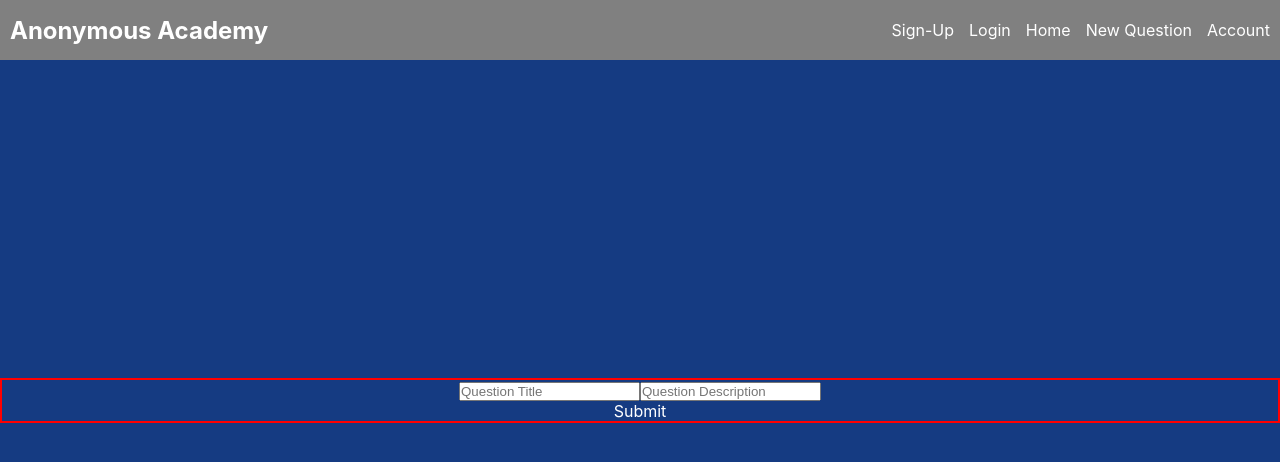
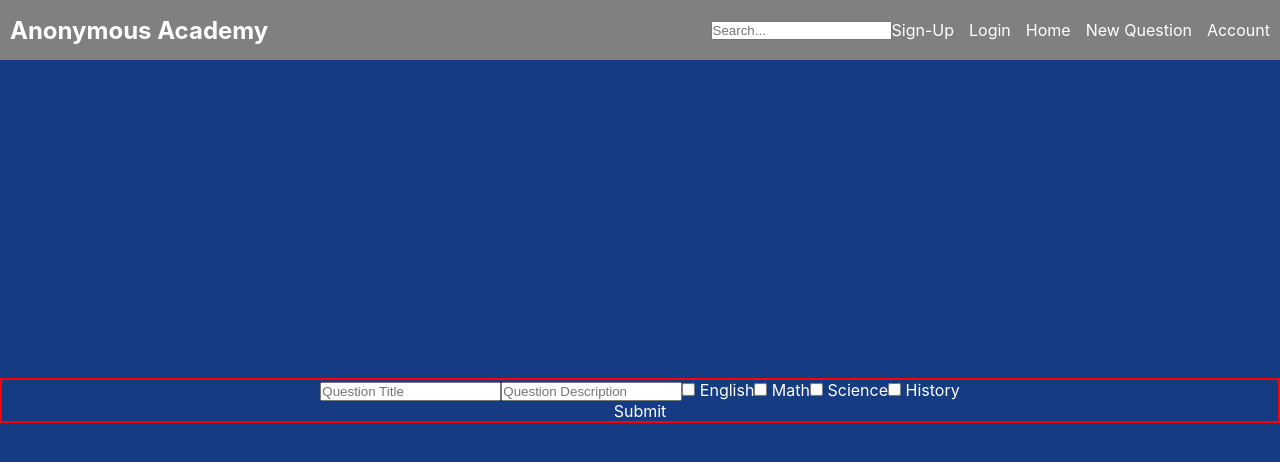
Before and after one commit to OHS-HBS-WorkStudy/client-side-mockup, a React (Create React App) app in the folder mock-up/: page / in a window 1280 px wide. Both pictures are taken after a click on the element "New Question". Shown: the top 462 px of the page. Built offline with nearby package versions, Linux system fonts and the light colour scheme.

Commit message:
messing with tags

```diff
--- a/mock-up/src/App.css
+++ b/mock-up/src/App.css
@@ -286,7 +286,7 @@ nav .a {
     z-index: 1000;
     background-color: gray;
     box-shadow: -5px 0 5px rgba(0,0,0,0.25);
-    transition: 0.75s ease-out;
+    transition: 0.75s cubic-bezier(0.4, 0, 0.2, 1);
   }
 
   nav .a {
--- a/mock-up/src/Navigator.js
+++ b/mock-up/src/Navigator.js
@@ -23,6 +23,7 @@ export default function Navigator() {
                     <label for="sidebar-active" className="close-sidebar">
                         <svg xmlns="http://www.w3.org/2000/svg" height="32px" viewBox="0 -960 960 960" width="32px" fill="#5f6368"><path d="m256-200-56-56 224-224-224-224 56-56 224 224 224-224 56 56-224 224 224 224-56 56-224-224-224 224Z"/></svg>
                     </label>
+            <input type="text" placeholder='Search...' />
            <div className="a">
             <CustomButton func={change_screen} data={1} name={"Sign-Up"} />
             <CustomButton func={change_screen} data={2} name={"Login"}/>
--- a/mock-up/src/screens/NewThread.js
+++ b/mock-up/src/screens/NewThread.js
@@ -1,22 +1,19 @@
+import { useState, useEffect } from "react";
 import CustomButton from "../CustomButton";
 
-
 export default function NewThread() {
+  const [selectedTags, setSelectedTags] = useState([]);
 
   function DataSave(title, dataArray) {
-        let datas = JSON.stringify(dataArray);
-
     localStorage.setItem(title, JSON.stringify(dataArray));
   }
 
   function questionCount() {
     let countVal = Number(localStorage.getItem("questionCount"));
 
-        console.log(countVal)
-
     if (countVal >= 1) {
-            localStorage.setItem("questionCount", countVal+1);
-            return countVal+1;
+      localStorage.setItem("questionCount", countVal + 1);
+      return countVal + 1;
     } else {
       localStorage.setItem("questionCount", 1);
       return 1;
@@ -25,23 +22,48 @@ export default function NewThread() {
 
   function questionSubmit() {
     let num = questionCount();
-
     let get1 = document.getElementById("QuestionTitle").value;
-        let get2 =  document.getElementById("QuestionDesc").value;
+    let get2 = document.getElementById("QuestionDesc").value;
+    let get3 = selectedTags.length > 0 ? selectedTags.join(", ") : "none";
 
     let dataArray = {
       title: get1,
       desc: get2,
+      tag: get3,
       id: num
     };
 
-        DataSave(("question"+num), dataArray);
+    DataSave("question" + num, dataArray);
+    console.log("Submitted data:", dataArray);
   }
 
-    return(
+  const handleTagChange = (event) => {
+    const tag = event.target.value;
+    setSelectedTags(prevTags =>
+      event.target.checked
+        ? [...prevTags, tag]
+        : prevTags.filter(selectedTag => selectedTag !== tag)
+    );
+    console.log("Selected tags:", selectedTags);
+  };
+
+  return (
     <div>
-            <input type="text" placeholder="Question Title" id="QuestionTitle"/>
-            <input type="text" placeholder="Question Description" id="QuestionDesc"/>
+      <input type="text" placeholder="Question Title" id="QuestionTitle" />
+      <input type="text" placeholder="Question Description" id="QuestionDesc" />
+
+      <label>
+        <input type="checkbox" className="SearchTag" value="English" onChange={handleTagChange} /> English
+      </label>
+      <label>
+        <input type="checkbox" className="SearchTag" value="Math" onChange={handleTagChange} /> Math
+      </label>
+      <label>
+        <input type="checkbox" className="SearchTag" value="Science" onChange={handleTagChange} /> Science
+      </label>
+      <label>
+        <input type="checkbox" className="SearchTag" value="History" onChange={handleTagChange} /> History
+      </label>
 
       <CustomButton func={questionSubmit} name="Submit" />
     </div>
--- a/mock-up/src/screens/Thread.js
+++ b/mock-up/src/screens/Thread.js
@@ -9,6 +9,7 @@ export default function Thread() {
     return(
         <div>
             <h2>{data.title}</h2>
+            <h4>{data.tag}</h4>
         </div>
     );
 }
```
Lines whose indentation alone changed are shown as unchanged.
